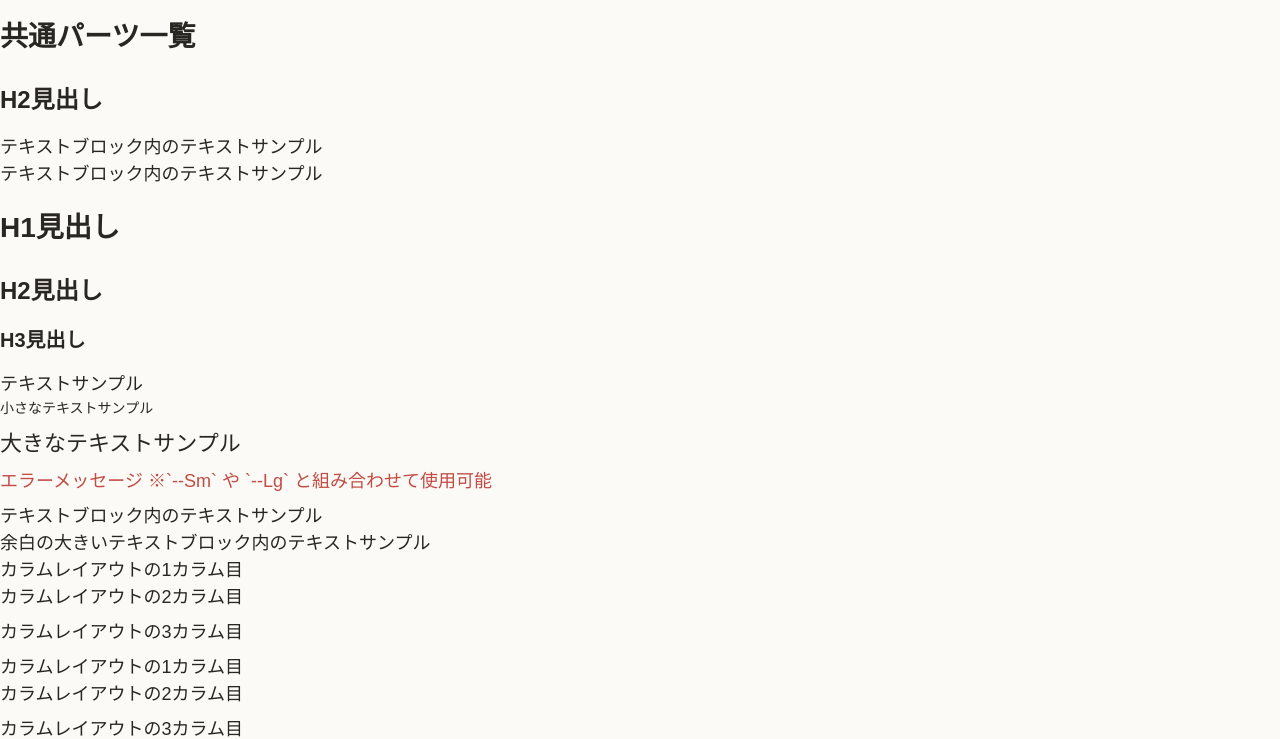
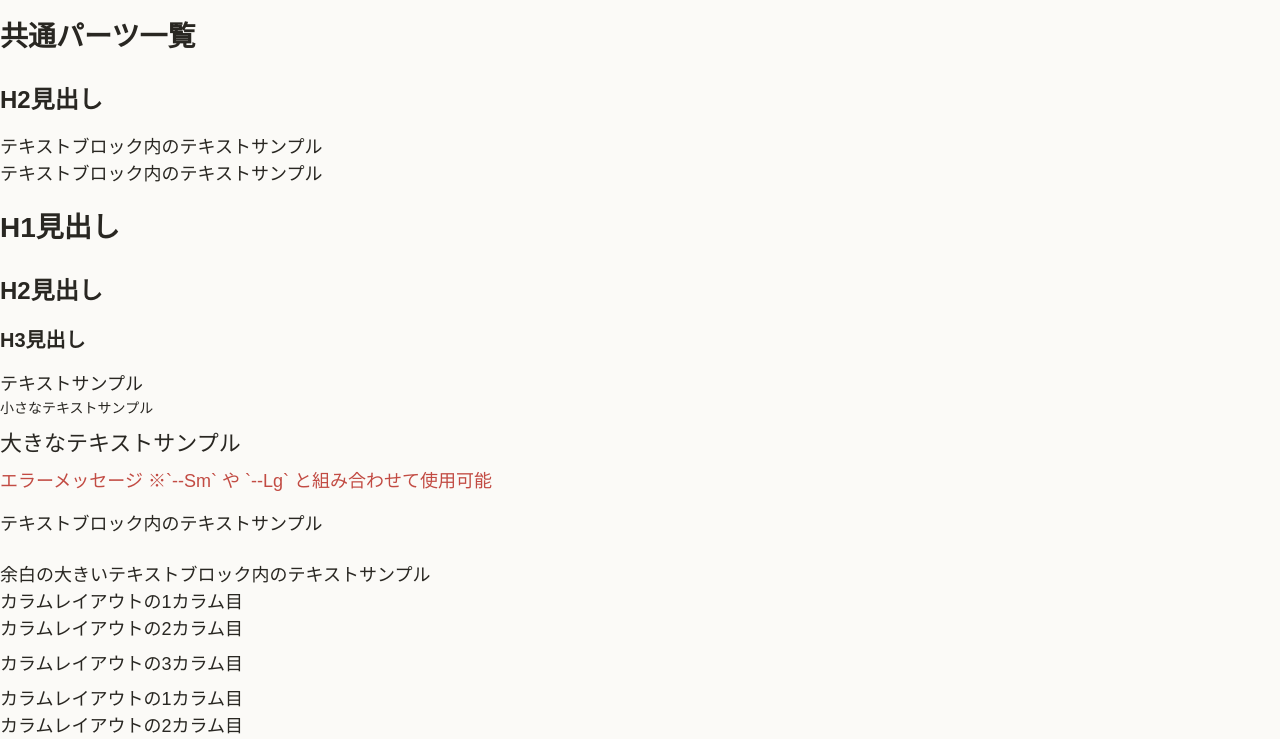
Before and after one commit to knsk-ry/workout-tracker, a website built with Vite: page src/index.html in a window 1280 px wide. Shown: the part 63-802 px from the top of the page. Built offline with nearby package versions, Linux system fonts and the light colour scheme.

Commit message:
feat: テキストブロックパーツの実装

```diff
--- a/src/assets/styles/components.css
+++ b/src/assets/styles/components.css
@@ -39,6 +39,18 @@
 
 :where(.Text).--Error {
   color: var(--error-color);
+}
+
+/* ------------------------------
+ *  Text Block
+ */
+
+.TextBlock:not(:first-child) {
+  margin-block-start: var(--spacing-md);
+}
+
+:where(.TextBlock).--SpaceLg:not(:first-child) {
+  margin-block-start: var(--spacing-lg);
 }
 
 /* ------------------------------
```
Also changed, not shown: src/stories/TextBlock.stories.js (added, +36 -0 lines).
